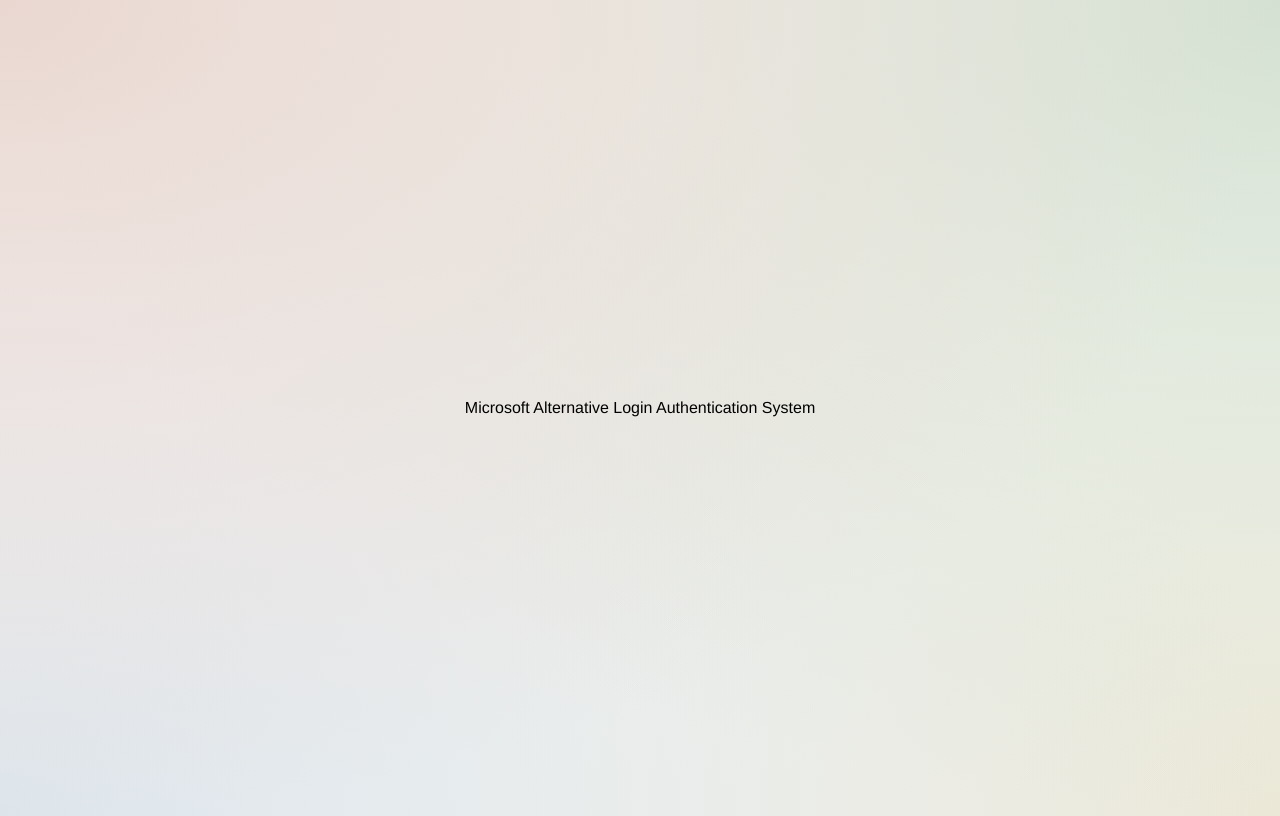
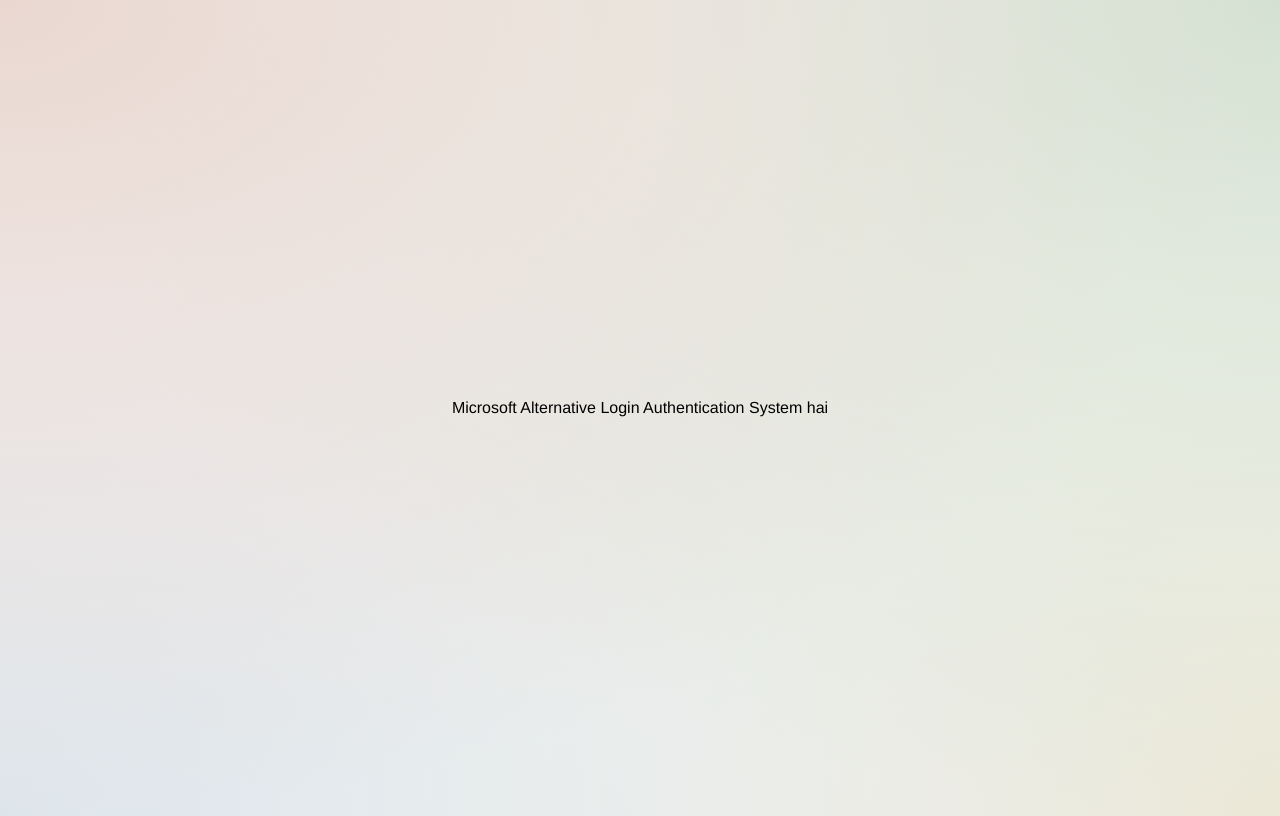
Before and after one commit to xinzhao2627/MALAS, a React (Create React App) app in the folder malas/: page / in a window 1280 px wide. Built offline with nearby package versions, Linux system fonts and the light colour scheme.

Commit message:
Montaniel submain

```diff
--- a/malas/src/App.js
+++ b/malas/src/App.js
@@ -1,18 +1,6 @@
 import React from 'react';
 import './App.css';
-
-class Login extends React.Component{
-  render (){
-
-    return (
-      <div className='login-section '>
-        <header className="App-header">
-          Microsoft Alternative Login Authentication System
-        </header>
-      </div>
-    )
-  }
-}
+import Login from './Login';
 
 function App() {
   return (
--- /dev/null
+++ b/malas/src/Login.js
@@ -0,0 +1,17 @@
+import React from 'react';
+import './App.css';
+
+class Login extends React.Component{
+    render (){
+
+      return (
+        <div className='login-section '>
+          <header className="App-header">
+            Microsoft Alternative Login Authentication System hai
+          </header>
+        </div>
+      )
+    }
+}
+
+export default Login
```
